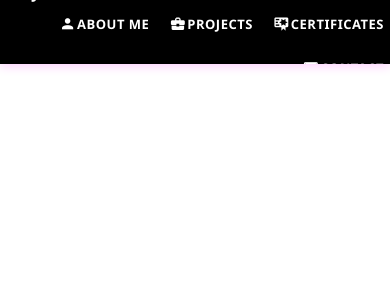
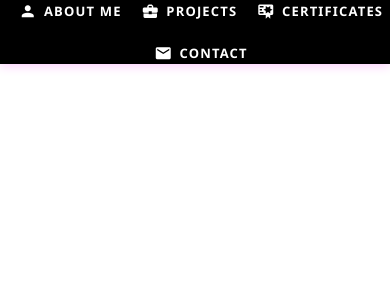
Before and after one commit to Fah-Pongpipat/MyPortfolio, a Vue app: page /menu in a window 390 px wide. Shown: the top 300 px of the page. Built offline with nearby package versions, Linux system fonts and the light colour scheme.

Commit message:
Update MenuView.vue

```diff
--- a/src/views/MenuView.vue
+++ b/src/views/MenuView.vue
@@ -3,7 +3,7 @@
 <template>
   <v-app>
     <v-app-bar app color="black" dark flat class="navbar">
-      <v-container class="d-flex align-center justify-space-between pa-0 flex-wrap">
+      <v-container class="d-flex align-center justify-space-between flex-wrap pa-0">
         <!-- Logo -->
         <v-toolbar-title class="font-weight-bold">My Portfolio</v-toolbar-title>
 
@@ -34,65 +34,49 @@
 <style scoped>
 .navbar {
   box-shadow: 0 2px 10px rgba(255, 0, 255, 0.2);
-  padding: 0 16px;
+  padding: 0 12px;
 }
 
+/* Wrapper สำหรับเมนู */
 .menu-wrapper {
   display: flex;
   flex-wrap: wrap;
   justify-content: flex-end;
   align-items: center;
   gap: 8px;
-  width: 100%;
   max-width: 100%;
-  overflow-x: auto;
 }
 
+/* ปุ่มเมนู */
 .menu-wrapper .v-btn {
   font-weight: bold;
-  letter-spacing: 0.5px;
-  transition: 0.2s ease;
+  font-size: 16px;
   color: white;
-  font-size: 16px;
+  padding: 6px 10px;
+  text-transform: none;
   white-space: nowrap;
-  padding: 6px 12px;
+  flex: 1 0 auto;
 }
 
 .menu-wrapper .v-btn:hover {
   color: #ff66cc;
 }
 
-.v-toolbar-title {
-  font-size: 20px;
-  white-space: nowrap;
-  padding-right: 16px;
+.menu-wrapper .v-icon {
+  font-size: 18px;
+  margin-right: 6px;
 }
 
-@media (max-width: 768px) {
-  .v-toolbar-title {
-    font-size: 18px;
-  }
+/* === Responsive === */
 
-  .menu-wrapper .v-btn {
-    font-size: 14px;
-    padding: 4px 8px;
-  }
-}
-
-@media (max-width: 480px) {
-  .v-toolbar-title {
-    font-size: 16px;
-  }
-
-  .menu-wrapper .v-btn {
-    font-size: 13px;
-    padding: 3px 6px;
-  }
-}
-
+/* Desktop ใหญ่ */
 @media (min-width: 1200px) {
   .v-toolbar-title {
     font-size: 24px;
+  }
+
+  .menu-wrapper {
+    justify-content: flex-end;
   }
 
   .menu-wrapper .v-btn {
@@ -100,4 +84,41 @@
     padding: 8px 16px;
   }
 }
+
+/* Tablet */
+@media (max-width: 960px) {
+  .v-toolbar-title {
+    font-size: 20px;
+  }
+
+  .menu-wrapper {
+    justify-content: center;
+  }
+
+  .menu-wrapper .v-btn {
+    font-size: 15px;
+    padding: 6px 8px;
+  }
+}
+
+/* Mobile */
+@media (max-width: 600px) {
+  .v-toolbar-title {
+    font-size: 18px;
+    width: 100%;
+    text-align: center;
+    margin-bottom: 8px;
+  }
+
+  .menu-wrapper {
+    justify-content: center;
+    gap: 6px;
+    flex-wrap: wrap;
+  }
+
+  .menu-wrapper .v-btn {
+    font-size: 13px;
+    padding: 5px 6px;
+  }
+}
 </style>
```
